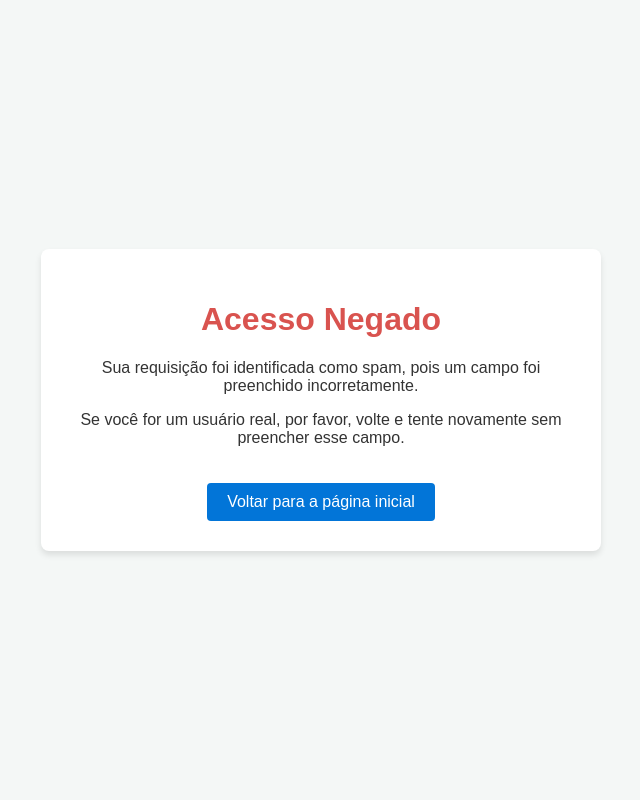
After one commit to MarcoMoura1209/UaiDevs, a Django app: template core/templates/honeypot/honeypot_error.html in a window 1280 px wide. The commit adds this page. Shown: the whole page, without its empty margins (319-959 px from the left). Run offline with Django 5.2, Linux system fonts and the light colour scheme; the template is opened without the code that fills it, so the values that code supplies are empty.

Commit message:
Adiciona proteção contra spam com honeypot e cria página de erro para requisições identificadas como spam

```diff
--- a/core/templates/core/pages/home.html
+++ b/core/templates/core/pages/home.html
@@ -407,6 +407,8 @@
                                 {{ form.mensagem }}
                             </div>
 
+                            {% render_honeypot_field "fax_number" %}
+
                             <div class="container-button">
                                 <button>
                                     Enviar
--- /dev/null
+++ b/core/templates/honeypot/honeypot_error.html
@@ -0,0 +1,46 @@
+<!DOCTYPE html>
+<html lang="pt-BR">
+<head>
+    <meta charset="UTF-8">
+    <meta name="viewport" content="width=device-width, initial-scale=1.0">
+    <title>Erro de Acesso - Spam Detectado</title>
+    <style>
+        body {
+            font-family: Arial, sans-serif;
+            background-color: #f4f7f6;
+            color: #333;
+            display: flex;
+            justify-content: center;
+            align-items: center;
+            height: 100vh;
+            margin: 0;
+        }
+        .error-card {
+            background: white;
+            padding: 30px;
+            border-radius: 8px;
+            box-shadow: 0 4px 6px rgba(0,0,0,0.1);
+            max-width: 500px;
+            text-align: center;
+        }
+        h1 { color: #d9534f; }
+        a {
+            display: inline-block;
+            margin-top: 20px;
+            padding: 10px 20px;
+            background-color: #0275d8;
+            color: white;
+            text-decoration: none;
+            border-radius: 4px;
+        }
+    </style>
+</head>
+<body>
+    <div class="error-card">
+        <h1>Acesso Negado</h1>
+        <p>Sua requisição foi identificada como spam, pois um campo foi preenchido incorretamente.</p>
+        <p>Se você for um usuário real, por favor, volte e tente novamente sem preencher esse campo.</p>
+        <a href="/">Voltar para a página inicial</a>
+    </div>
+</body>
+</html>
```
Also changed, not shown: UaiDevs/settings.py (+7 -0 lines).
